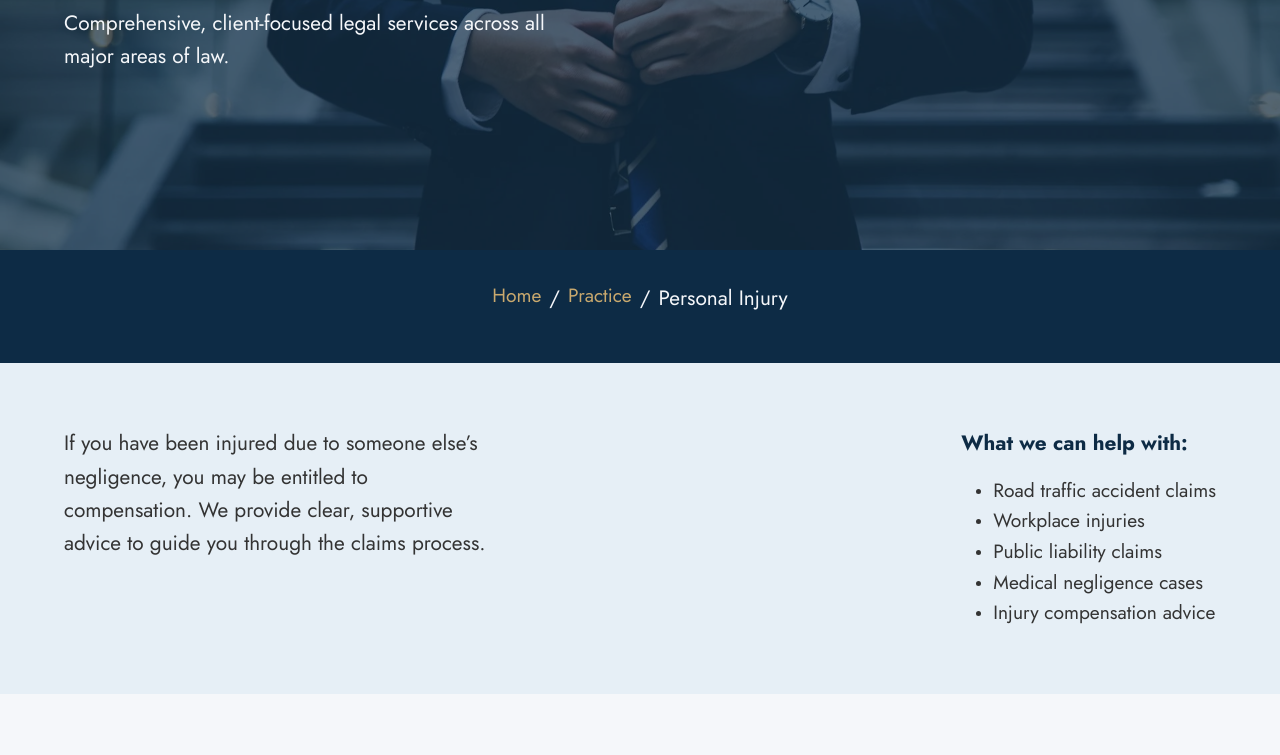
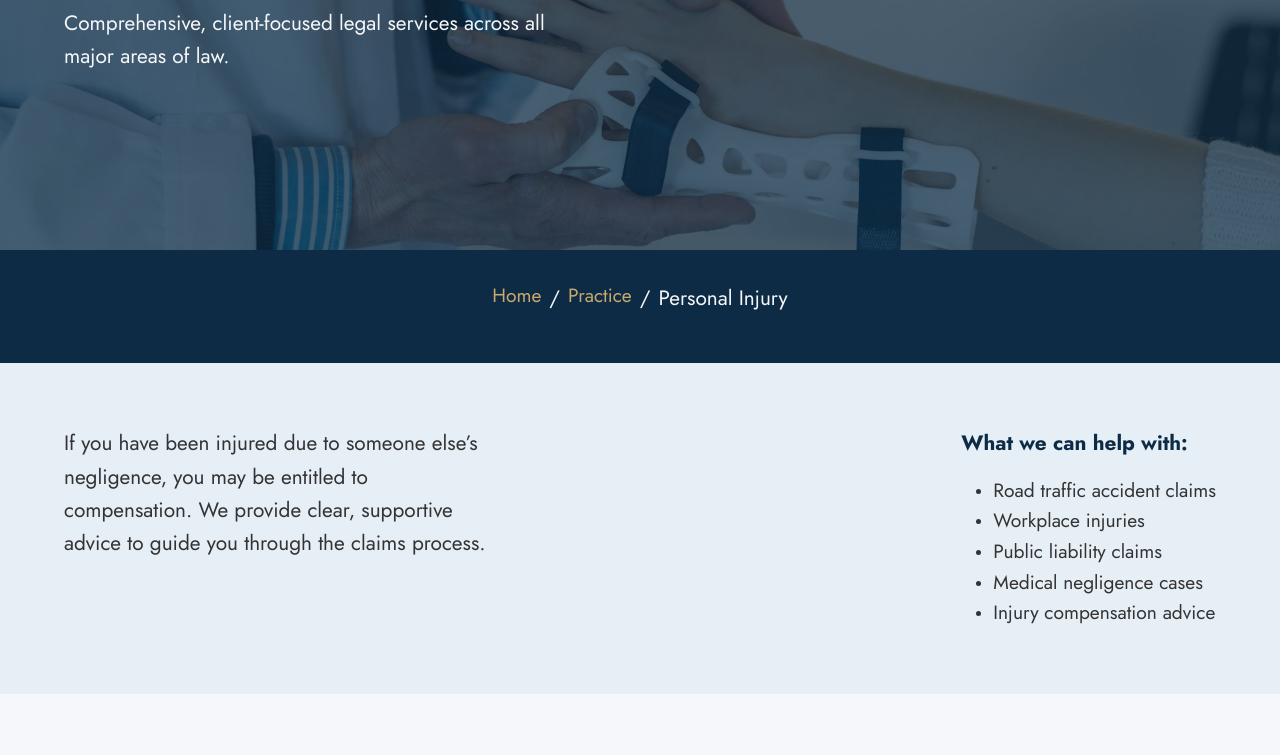
Before and after one commit to Abugelis/DublinCityLawGroup, a plain HTML site: page pages/service-pages/personal-injury.html in a window 1280 px wide. Shown: the part 272-1027 px from the top of the page. Drawn offline with Linux system fonts and the light colour scheme.

```diff
--- a/pages/service-pages/personal-injury.html
+++ b/pages/service-pages/personal-injury.html
@@ -53,7 +53,7 @@
             <section class="hero hero--small">
                 <div class="hero-wrapper container">
                     <div class="hero-bg-image">
-                        <img src="../../assets/images/corporate-law.webp" alt="services hero image">
+                        <img src="../../assets/images/personal-injury.webp" alt="services hero image">
                     </div>
                     <div class="hero-overlay"></div>
                     <div class="hero-content">
```
Also changed, not shown: index.html (+7 -0 lines).
